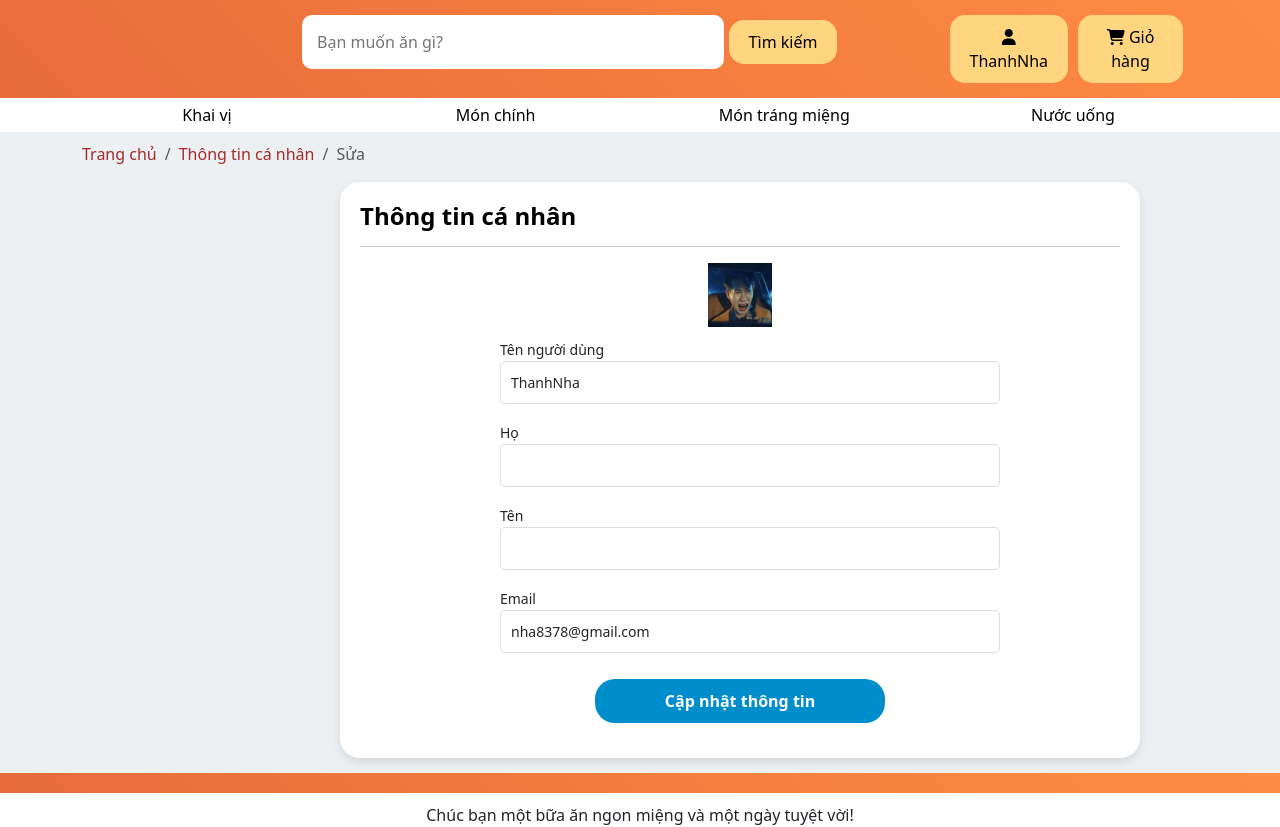
After one commit to MyHuyenGroup11/IE221.P11_Gr17, a Django app: page /edit-personal-page/ in a window 1280 px wide. The commit adds this page. Run offline with Django 5.2, Linux system fonts and the light colour scheme; a user stored in the database is signed in; data comes from the database, SQL or seed files in the repository; both versions use the stored data as it was after the commit; some libraries are stand-ins or nearby versions.

```diff
--- /dev/null
+++ b/myWeb/products/templates/EditTrangCaNhan.html
@@ -0,0 +1,61 @@
+{% extends 'base.html' %}
+
+{% load static %}
+{% block content %}
+    <link rel="stylesheet" href="{% static 'css/EditTrangCaNhan.css'%}">
+
+    <section class="bread-crumb">
+        <div class="container">
+            <nav aria-label="breadcrumb">
+                <ol class="breadcrumb">
+                    <li class="breadcrumb-item"><a href="{% url 'TrangChu' %}">Trang chủ</a></li>
+                    <li class="breadcrumb-item"><a href="{% url 'TrangCaNhan' %}">Thông tin cá nhân</a></li>
+                    <li class="breadcrumb-item active" aria-current="page">Sửa</li>
+                </ol>
+            </nav>
+        </div>
+    </section>
+
+    <section class="edit-profile">
+        <div class="container">
+            <div class="profile-card">
+                <h2>Thông tin cá nhân</h2>
+                <hr />
+                <form method="POST" action="{% url 'EditTrangCaNhan' %}" id="edit-profile-form">
+                    {% csrf_token %}
+                    <div class="profile-avatar">
+                        <img src="{% static 'image/Trang cá nhân/avatar.jpg'%}" alt="Avatar">
+                    </div>
+                    <div class="profile-details">
+                        <div class="form-group mb-3">
+                            <label for="username">Tên người dùng</label>
+                            <input type="text" id="username" name="username" class="form-control" value="{{ user.username }}" required>
+                        </div>
+                        <div class="form-group mb-3">
+                            <label for="last-name">Họ</label>
+                            <input type="text" id="last-name" name="last_name" class="form-control" value="{{ user.last_name }}" required>
+                        </div>
+                        <div class="form-group mb-3">
+                            <label for="first-name">Tên</label>
+                            <input type="text" id="first-name" name="first_name" class="form-control" value="{{ user.first_name }}" required>
+                        </div>
+                        <div class="form-group mb-3">
+                            <label for="email">Email</label>
+                            <input type="email" id="email" name="email" class="form-control" value="{{ user.email }}" required>
+                        </div>
+                    </div>
+                    <div class="edit-button">
+                        <button type="submit" class="btn-primary">Cập nhật thông tin</button>
+                    </div>
+                </form>
+                {% if messages %}
+                <div class="alert-messages">
+                    {% for message in messages %}
+                        <div class="alert  alert-danger">{{ message }}</div>
+                    {% endfor %}
+                </div>
+                {% endif %}
+            </div>
+        </div>
+    </section>
+{% endblock %}
--- a/myWeb/products/templates/GioHang.html
+++ b/myWeb/products/templates/GioHang.html
@@ -90,7 +90,7 @@
         </div>
         <div class="bill">
             <p class="total">Tổng tiền <span id="grand-total">{{total_selected_price}}đ</span></p>
-            <a href="{% url 'DatHang'%}"><button class="cart-btn">Mua hàng</button></a>
+            <a href="{% url 'DatHang'%}"><button class="cart-btn" id="DatHang">Mua hàng</button></a>
         </div>
     </div>
     {% endif %}
--- a/myWeb/products/templates/base.html
+++ b/myWeb/products/templates/base.html
@@ -66,12 +66,12 @@
                                     <div class="dropdown-content">
                                         <ul>
                                             <li>
-                                                <a href="#">
+                                                <a href="{% url 'TrangCaNhan' %}">
                                                     Thông tin cá nhân
                                                 </a>
                                             </li>
                                             <li>
-                                                <a href="{% url 'DonHangCuaToi'%}">
+                                                <a href="{% url 'DonHangCuaToi' %}">
                                                     Đơn hàng của tôi
                                                 </a>
                                             </li>
@@ -237,6 +237,22 @@
         password2Field.setAttribute('placeholder', 'Nhập lại mật khẩu');
     });
 
+    // 5. Kiểm tra xem có chọn sản phẩm chưa trước khi tạo đơn hàng
+    document.addEventListener('DOMContentLoaded', function () {
+        const checkoutButton = document.getElementById('DatHang');
+        const itemCheckboxes = document.querySelectorAll('.item-checkbox');
+
+        checkoutButton.addEventListener('click', function (event) {
+            // Kiểm tra nếu không có checkbox nào được chọn
+            const isAnyItemSelected = Array.from(itemCheckboxes).some(checkbox => checkbox.checked);
+
+            if (!isAnyItemSelected) {
+                event.preventDefault(); // Ngăn không cho điều hướng
+                alert('Bạn chưa chọn sản phẩm nào trong giỏ hàng.');
+            }
+        });
+    });
+
 </script>
 
 </html>
--- a/myWeb/products/urls.py
+++ b/myWeb/products/urls.py
@@ -5,16 +5,15 @@ from . import views
 urlpatterns = [
     path('', views.TrangChu, name='TrangChu'),
     path('search/', views.TimKiem, name='TimKiem'),
-
     path('update_item/', views.updateItem, name='update_item'),
-
     path('signin/', views.DangNhap, name='DangNhap'),
+    path('personal-page/', views.TrangCaNhan, name='TrangCaNhan'),
+    path('edit-personal-page/', views.EditTrangCaNhan, name='EditTrangCaNhan'),
     path('register/', views.DangKy, name='DangKy'),
     path('logout/', views.DangXuat, name='DangXuat'),
     path('cart/', views.GioHang, name='GioHang'),
     path('order/', views.DatHang, name='DatHang'),
     path('myorder/', views.DonHangCuaToi, name='DonHangCuaToi'),
-
     path('<str:cate_lv1_name>/', views.PList_Lv1, name='categories_products'),
     path('<str:cate_lv1_name>/<str:cate_lv2_name>/', views.PList_Lv2, name='categories_lv2'),
     path('<str:cate_lv1_name>/<str:cate_lv2_name>/<str:product_name>/', views.ChiTietSanPham, name='product_detail'),
--- a/myWeb/products/views.py
+++ b/myWeb/products/views.py
@@ -1,10 +1,15 @@
 import json
+from django.forms import ValidationError
 from django.shortcuts import get_object_or_404, redirect, render
 from django.http import HttpResponse, JsonResponse
 from .models import *
 from django.core.paginator import Paginator
-from django.contrib.auth import authenticate,login,logout
+from django.contrib.auth import authenticate, login, logout
 from django.contrib import messages
+from django.http import JsonResponse
+from django.contrib.auth.models import User
+from django.core.validators import validate_email
+from django.contrib.auth.decorators import login_required
 
 # Create your views here.
 def TrangChu(request):
@@ -478,3 +483,51 @@ def DonHangCuaToi(request):
     }
 
     return render(request, 'DonHangCuaToi.html', context)
+
+def TrangCaNhan(request):
+    customer = request.user
+    context = {
+        'customer': customer
+        }
+    return render(request,'TrangCaNhan.html',context)
+
+@login_required
+def EditTrangCaNhan(request):
+    if request.method == 'POST':
+        user = request.user
+        new_username = request.POST.get('username')
+        new_first_name = request.POST.get('first_name')
+        new_last_name = request.POST.get('last_name')
+        new_email = request.POST.get('email')
+
+        # Kiểm tra các trường không được để trống
+        if not new_username or not new_first_name or not new_last_name or not new_email:
+            messages.error(request, "Vui lòng không bỏ trống bất kỳ trường nào!")
+            return render(request, 'EditTrangCaNhan.html')
+
+        # Kiểm tra địa chỉ email hợp lệ
+        try:
+            validate_email(new_email)
+        except ValidationError:
+            messages.error(request, "Địa chỉ email không hợp lệ!")
+            return render(request, 'EditTrangCaNhan.html')
+
+        # Kiểm tra xem username đã tồn tại chưa
+        if User.objects.filter(username=new_username).exclude(id=user.id).exists():
+            messages.error(request, "Tên người dùng đã được sử dụng!")
+            return render(request, 'EditTrangCaNhan.html')
+
+        # Kiểm tra xem email đã tồn tại chưa
+        if User.objects.filter(email=new_email).exclude(id=user.id).exists():
+            messages.error(request, "Email đã được sử dụng bởi tài khoản khác!")
+            return render(request, 'EditTrangCaNhan.html')
+
+        # Lưu thông tin mới vào cơ sở dữ liệu
+        user.username = new_username
+        user.first_name = new_first_name
+        user.last_name = new_last_name
+        user.email = new_email
+        user.save()
+        return redirect('TrangCaNhan')
+
+    return render(request, 'EditTrangCaNhan.html')
--- /dev/null
+++ b/myWeb/static/css/EditTrangCaNhan.css
@@ -0,0 +1,92 @@
+.edit-profile{
+    padding-bottom: 15px;
+}
+
+/* Profile Card Styling */
+.edit-profile .container {
+    width: 80%;
+    margin: auto;
+}
+
+.profile-card {
+    background: #fff;
+    border-radius: 20px;
+    padding: 20px;
+    box-shadow: 0 4px 10px rgba(0, 0, 0, 0.1);
+    margin: 0px 200px;
+    width: 800px;
+}
+
+.profile-card h2 {
+    margin-bottom: 20px;
+    font-size: 24px;
+    color: black;
+    font-weight: bold;
+
+}
+.profile-avatar {
+    flex: 1;
+    text-align: center;
+}
+
+.profile-avatar img {
+    width: 64px;
+    height: 64px;
+}
+.profile-details {
+    flex: 3;
+}
+.form-label {
+
+    font-size: 14px;
+    color: #333;
+}
+.profile-details {
+    padding: 10px 140px;
+}
+
+.form-control {
+    padding: 10px;
+    font-size: 14px;
+    border: 1px solid #ddd;
+    border-radius: 5px;
+    width: 500px;
+
+}
+
+.form-control:focus {
+    border-color: #007bff;
+    box-shadow: 0 0 5px rgba(0, 123, 255, 0.25);
+}
+
+.btn-primary {
+    font-weight: bold;
+    background-color: #008DCC;
+    color: white;
+    padding: 10px 70px;
+    border: none;
+    border-radius: 20px;
+    font-size: 16px;
+    cursor: pointer;
+    transition: 0.3s;
+
+}
+.edit-button {
+    text-align: center;
+    margin-top: 0px;
+    padding-bottom: 15px;
+}
+
+
+
+.form-check-label {
+    font-size: 14px;
+    color: #333;
+}
+
+hr{
+    margin-top:-5px;
+}
+label{
+    font-size: 14px;
+}
```
Also changed, not shown: myWeb/products/templates/TrangCaNhan.html (added, +57 -0 lines), myWeb/static/css/DonHangCuaToi.css (+7 -31 lines), myWeb/static/css/TrangCaNhan.css (added, +84 -0 lines), myWeb/db.sqlite3, myWeb/static/image/Trang cá nhân/avatar.jpg (added).
